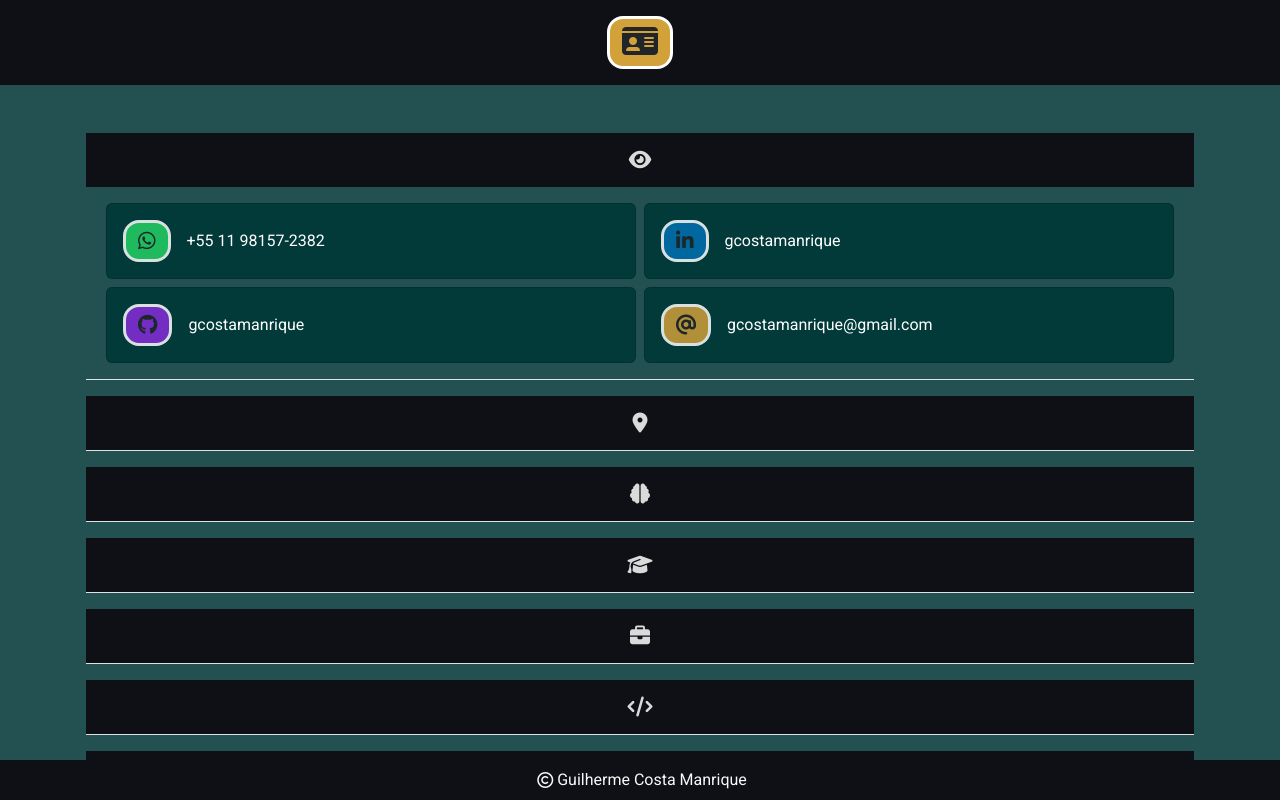
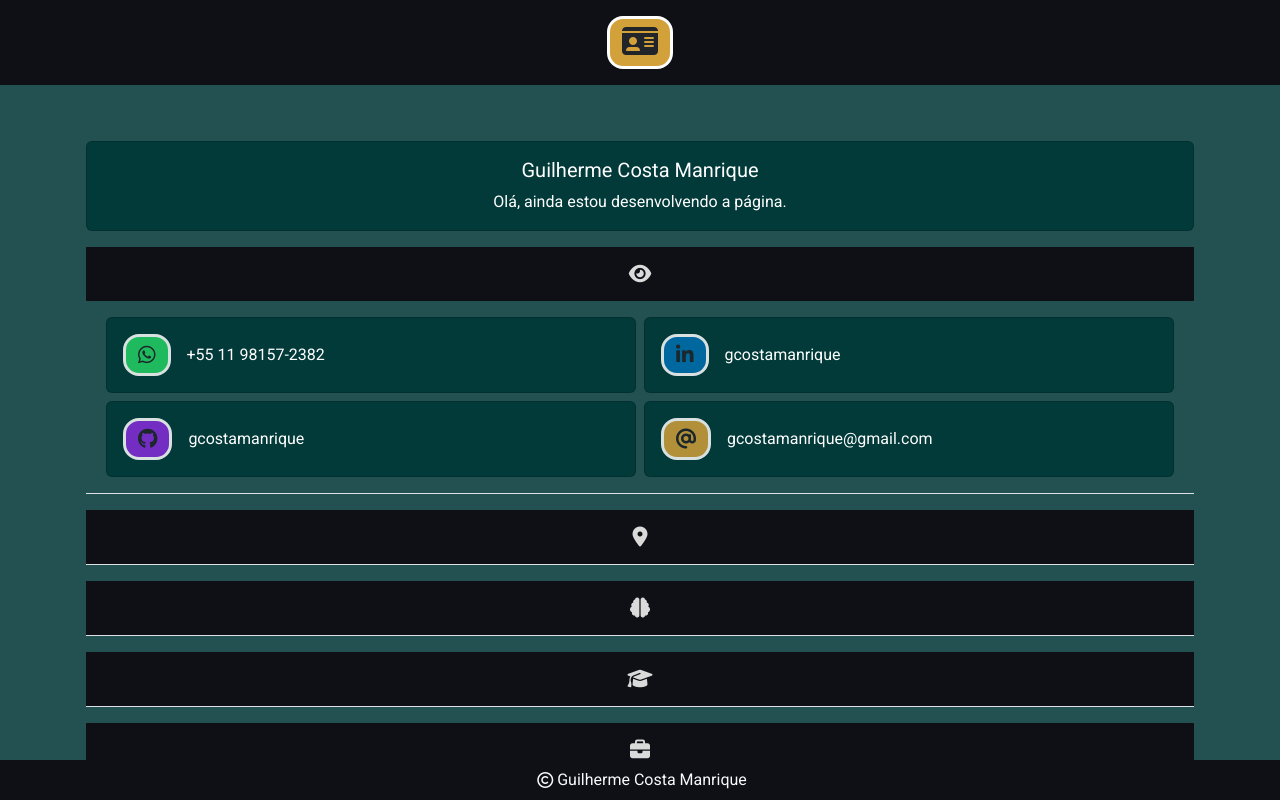
Before and after one commit to gcostamanrique/gcostamanrique.github.io, a plain HTML site: page index.html in a window 1280 px wide. Shown: the top 800 px of the page. Drawn offline with nearby package versions, Linux system fonts and the light colour scheme.

Commit message:
Atualização
Atualização do card de apresentação do currículo

```diff
--- a/index.html
+++ b/index.html
@@ -24,36 +24,15 @@
         </div>
     </header>
 
-    <!-- <main>
-        <section>
-            <div class="container mb-5 ps-1 pe-1">
-                <div class="container d-flex flex-column justify-content-center align-items-center">
-                    <div class="text-center m-2 larguraPercentualTotal">
-                        <p id="NomePerfil" class="padronizacaoTagPTitulo01"></p>
-                    </div>
-                    <div class="row justify-content-center m-3 larguraPercentualParte">
-                        <div class="col-xs-12 col-sm-12 col-md-8 col-lg-8 col-xl-6 col-xxl-6">
-                            <img id="ImagemPerfil" class="border border-3 border-white rounded-5 img-fluid" />
-                        </div>
-                        <div
-                            class="d-flex flex-column justify-content-center align-items-center col-sm-12 col-md-8 col-lg-8 col-xl-6 col-xxl-6">
-                            <p id="ApresentacaoPerfil" class="mt-3 mb-3 padronizacaoTagPTexto"></p>
-                            <a href="Visualizacao/HTML/curriculo.html"
-                                class="corPadraoFundoAmarelo btn border border-3 border-white rounded-4 fa-flip animacaoVelocidadeLenta"
-                                data-bs-toggle="tooltip" data-bs-placement="bottom" data-bs-title="Currículo">
-                                <i class="fa-solid fa-id-card fa-2x" aria-hidden="false"></i>
-                            </a>
-                        </div>
-                    </div>
-                </div>
-            </div>
-        </section>
-    </main> -->
-
     <main>
         <section>
             <div class="container mt-5 mb-5 ps-1 pe-1">
                 <div class="container justify-content-center">
+
+                    <div class="row row-cols-1 g-2 text-center">
+                        <p id="ApresentacaoPerfil" class="mt-3 mb-3"></p>
+                    </div>
+
                     <div class="accordion accordion-flush">
 
                         <div class="accordion-item mb-3 border-bottom">
@@ -301,6 +280,8 @@
 
             const dados = await carregarDados();
 
+            document.getElementById("ApresentacaoPerfil").appendChild(CriarCard2(dados.nomeperfil, dados.apresentacaoperfil));
+
             document.getElementById("NumeroWhatsapp").textContent = dados.numerowhatsapp;
             document.getElementById("LinkWhatsapp").href = dados.linkwhatsapp;
             document.getElementById("NomeLinkedin").textContent = dados.nomelinkedin;
```
